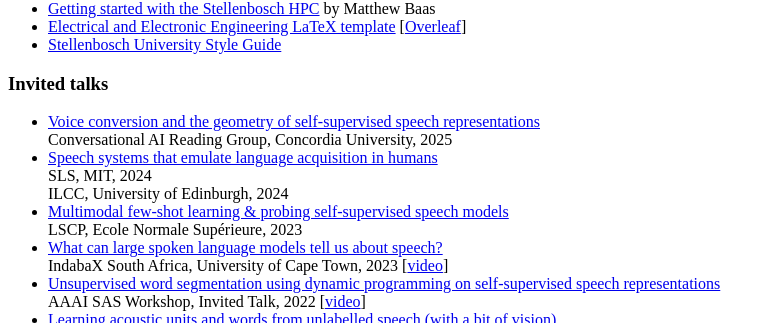
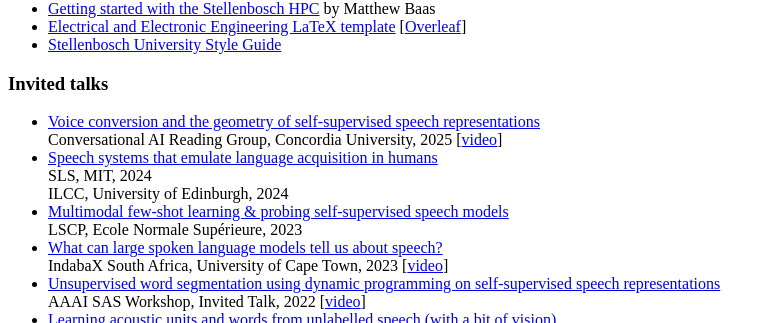
Before and after one commit to kamperh/kamperh.github.io, a Jekyll site: the page built from resources.md, in a window 1280 px wide. Shown: the part 390-713 px from the top of the page, without its empty margins (0-775 px from the left). Built offline with Jekyll 4.4.1, drawn with Linux system fonts in a browser that asks for light colours; a style sheet for code colours, icons or effects is not loaded.

Commit message:
Update resources.md

```diff
--- a/resources.md
+++ b/resources.md
@@ -45,7 +45,7 @@ My code is available on [GitHub](https://github.com/kamperh). To find the code f
 ### Invited talks
 
 - [Voice conversion and the geometry of self-supervised speech representations]({{site.url}}/slides/kamper_convairg2025_talk-compressed.pdf)
-  Conversational AI Reading Group, Concordia University, 2025
+  Conversational AI Reading Group, Concordia University, 2025 [[video](https://youtu.be/L6SnWOui_7A)]
 - [Speech systems that emulate language acquisition in humans]({{site.url}}/slides/kamper_mit2024_talk-compressed.pdf)
   SLS, MIT, 2024
   ILCC, University of Edinburgh, 2024
```
